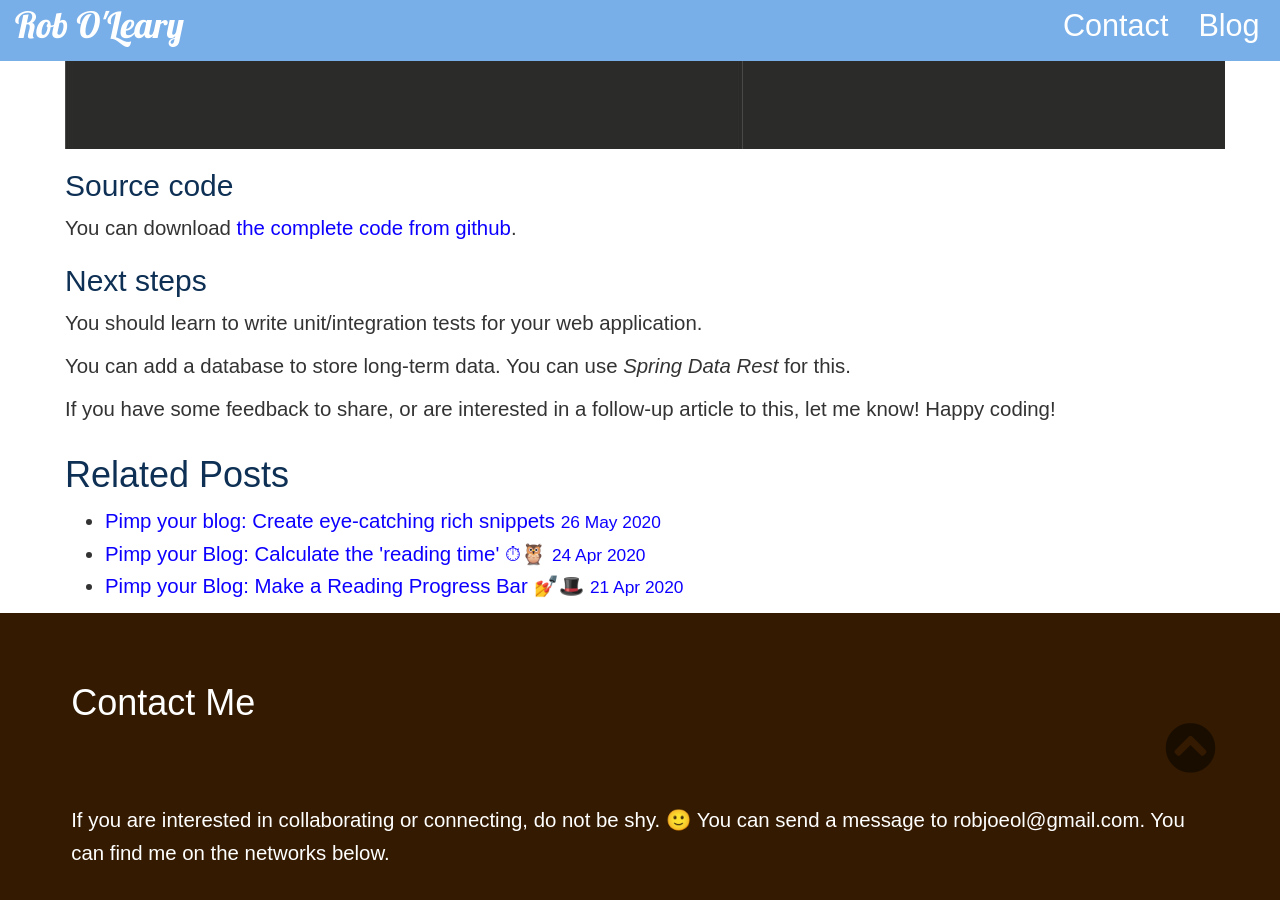
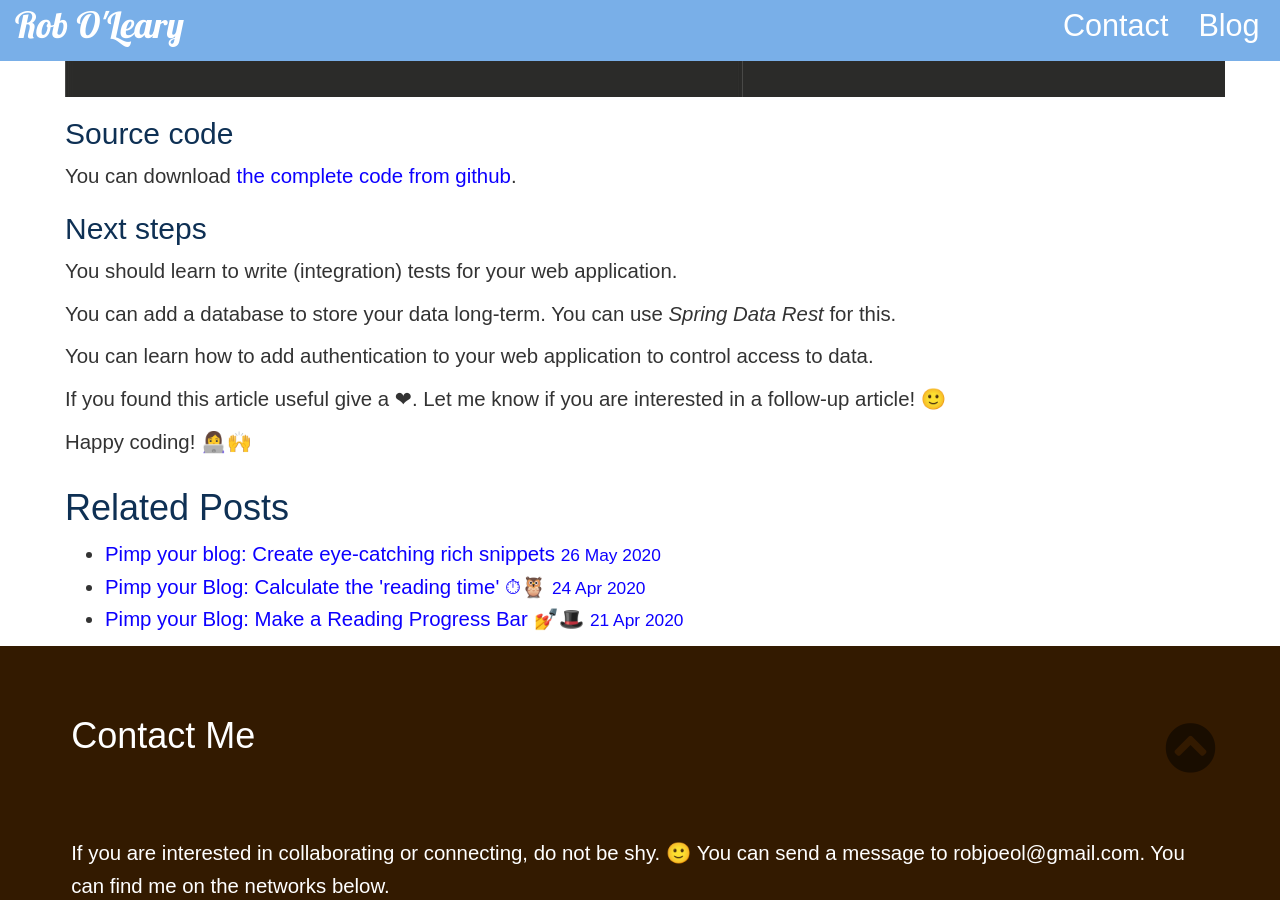
Before and after one commit to robole/robole.github.io, a Jekyll site: the page built from _posts/2020-05-27-spring-boot-api.md, in a window 1280 px wide and 900 px high, scrolled down 18667 px. Built offline with Jekyll 4.4.1, drawn with Linux system fonts in a browser that asks for light colours; nearby versions of some CDN libraries; some of the changed text lies outside the part shown.

Commit message:
minor updates

```diff
--- a/_posts/2020-05-27-spring-boot-api.md
+++ b/_posts/2020-05-27-spring-boot-api.md
@@ -236,11 +236,12 @@
 
 ### A little bit about JSON
 
- JSON stands for JavaScript Object Notation, and is a syntax for storing and exchanging data. JSON has become the favoured data format for web services
+JSON stands for JavaScript Object Notation, and is a syntax for storing and exchanging data. JSON has become the favoured data format for web services
 
- One of the reasons JSON is popular is that we can convert any JSON received from the server into JavaScript objects without any complicated parsing and translations, since Javascript is the language of the Web Browser, it makes life easier for front-end development.
+One of the reasons JSON is popular is that we can convert any JSON received from the server into JavaScript objects without any complicated parsing and translations, since Javascript is the language of the Web Browser, it makes life easier for front-end development.
 
 The syntax rules are simple:
+
 - Data is in name/value pairs
 - Data is separated by commas
 - Curly braces hold objects
@@ -578,8 +581,12 @@
 
 ## Next steps
 
-You should learn to write unit/integration tests for your web application.
+You should learn to write (integration) tests for your web application.
 
-You can add a database to store long-term data. You can use _Spring Data Rest_ for this.
+You can add a database to store your data long-term. You can use _Spring Data Rest_ for this.
 
-If you have some feedback to share, or are interested in a follow-up article to this, let me know! Happy coding!
+You can learn how to add authentication to your web application to control access to data.
+
+If you found this article useful give a ❤. Let me know if you are interested in a follow-up article! 🙂
+
+Happy coding! 👩‍💻🙌
```
Also changed, not shown: other parts of _posts/2020-05-27-spring-boot-api.md (+7 -5 lines).
